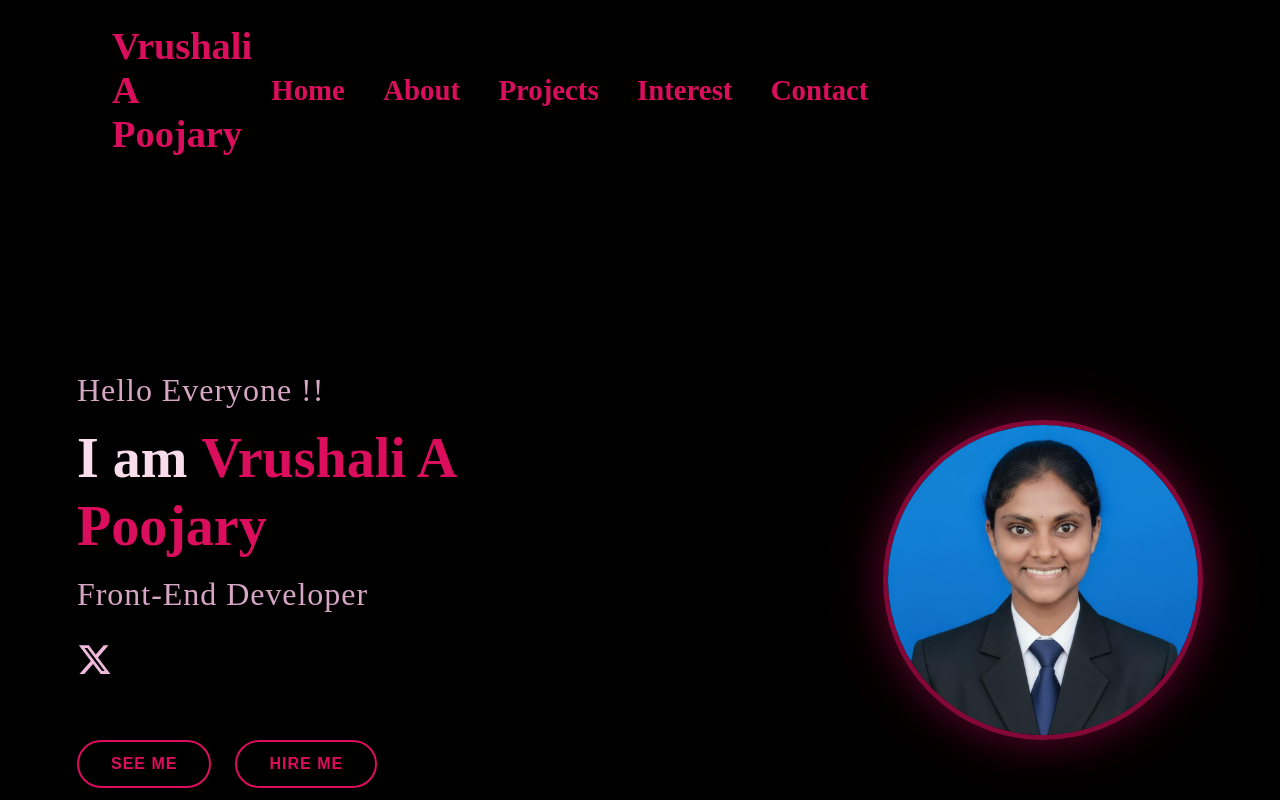
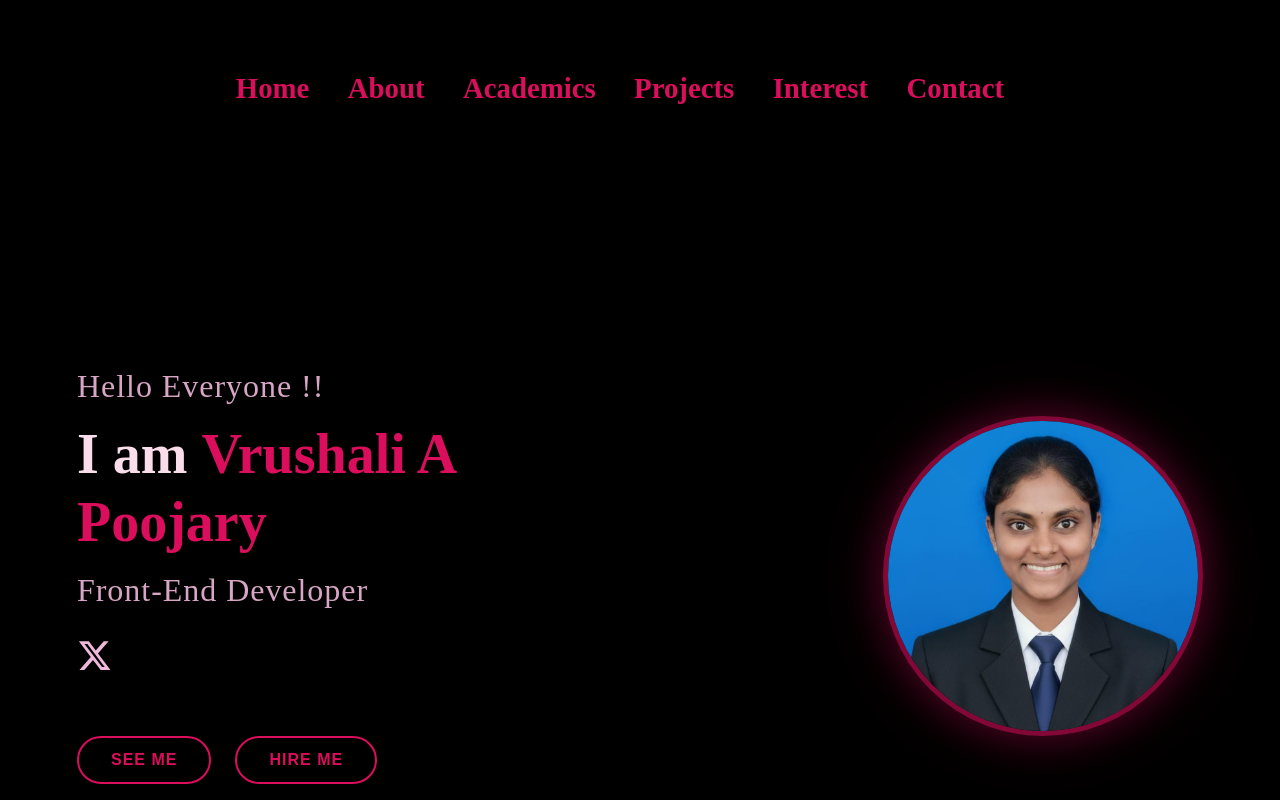
Before and after one commit to VrushaliAPoojary/MERTXE, a React (Create React App) app in the folder reactcourse/learn/: page / in a window 1280 px wide. Built offline with nearby package versions, Linux system fonts and the light colour scheme; some icons are missing.

Commit message:
looking better

```diff
--- a/reactcourse/learn/src/components/Header.jsx
+++ b/reactcourse/learn/src/components/Header.jsx
@@ -37,6 +37,11 @@
             </Link>
           </li>
           <li>
+            <Link to="/about" onClick={() => setActive(false)}>
+              Academics
+            </Link>
+          </li>
+          <li>
             <Link to="/" onClick={() => setActive(false)}>
               Projects
             </Link>
--- a/reactcourse/learn/src/components/styles/Header.scss
+++ b/reactcourse/learn/src/components/styles/Header.scss
@@ -2,18 +2,27 @@
   width: 100%;
   display: flex;
   align-items: center;
-  justify-content: space-between;
+  justify-content: center;
   position: relative;
   z-index: 1;
   color: rgb(218, 14, 92);
   padding: 1.5rem 3rem;
+  padding: 1rem 3rem;
 }
+// .header-inner {
+//   width: 100%;
+//   max-width: 1200px;         /* same idea as main section */
+//   display: flex;
+//   align-items: center;
+//   justify-content: space-between;
+// }
 
 .header__logo {
-  margin-left: 4rem;
+//   margin-left: 1rem;
+  margin-right: 12rem;
 
   h1 {
-    font-size: 2.4rem;
+    font-size: 2.6rem;
     font-weight: 800;
   }
 }
@@ -27,7 +36,11 @@
 }
 
 .navbar {
-  margin-right: 30rem;
+  margin-left: 4rem;   /* add or increase this */
+}
+
+.navbar {
+  margin-right: 28rem;
 }
 
 ul {
--- a/reactcourse/learn/src/components/styles/Main.scss
+++ b/reactcourse/learn/src/components/styles/Main.scss
@@ -7,6 +7,8 @@
   color: #eeb8da;
   background: transparent;
   overflow: hidden;
+//   margin-top: 0rem;
+//   margin-bottom: 10rem;
 }
 
 .main_container {
```
